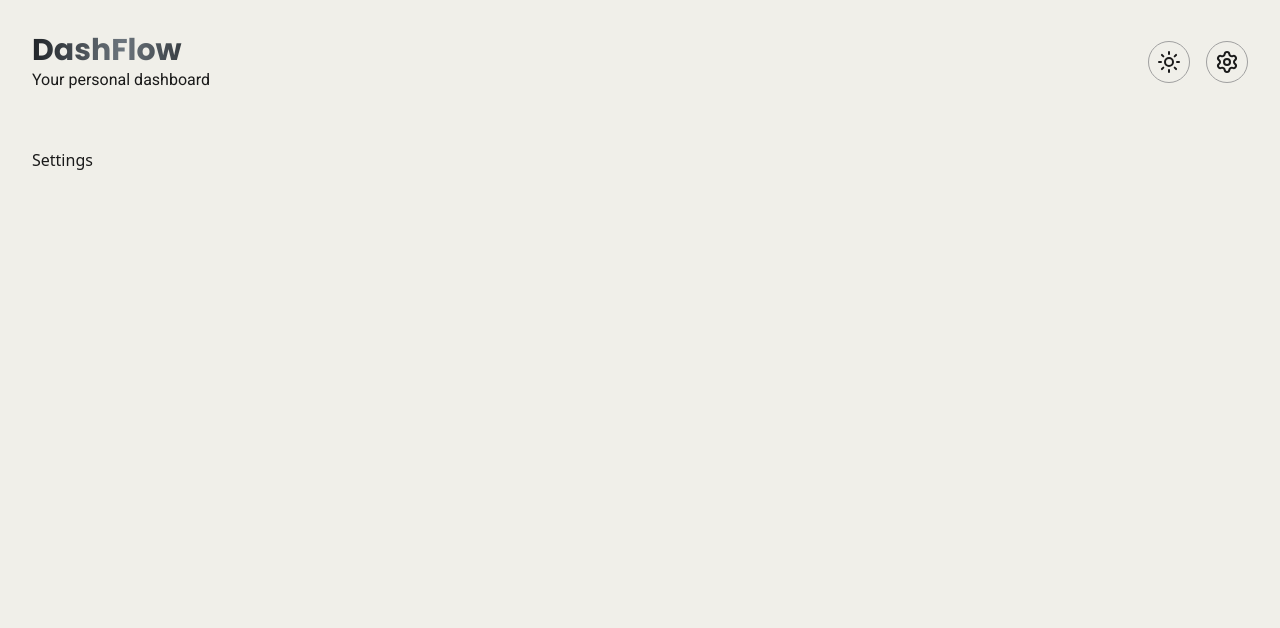
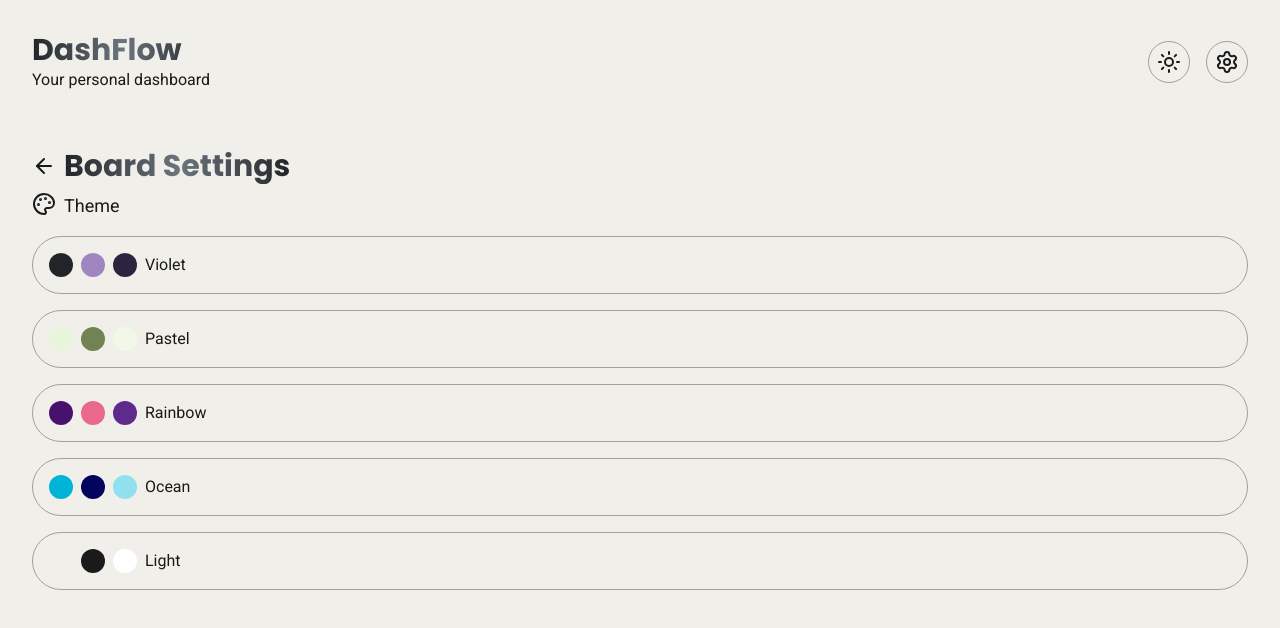
Before and after one commit to novice-is-me/personalized-dashboard, a React (Vite) app: page /settings in a window 1280 px wide. Shown: the top 628 px of the page. Built offline with nearby package versions, Linux system fonts and the light colour scheme.

Commit message:
Theme Settings Feature

```diff
--- a/src/contexts/ThemeContext.jsx
+++ b/src/contexts/ThemeContext.jsx
@@ -6,32 +6,27 @@ export const ThemeContext = createContext();
 // Create a provider component
 export const ThemeProvider = ({ children }) => {
   // default theme is light
-  const [theme, setTheme] = useState("light");
-
-  // Load theme from local storage when page mounts
-  useEffect(() => {
-    const savedTheme = localStorage.getItem("theme");
-
-    if (savedTheme) {
-      setTheme(savedTheme);
-    }
-  }, []);
+  const [theme, setTheme] = useState(localStorage.getItem("theme") || "light");
 
   // Apply theme when theme state was changed or update
   useEffect(() => {
     localStorage.setItem("theme", theme);
 
-    // Remove both classes first, then add the correct one
-    document.documentElement.classList.remove("theme-dark", "theme-light");
-    document.documentElement.classList.add(`theme-${theme}`);
+    const html = document.documentElement;
+
+    // Remove ALL classes that start with "theme-"
+    html.classList.forEach((className) => {
+      if (className.startsWith("theme-")) {
+        html.classList.remove(className);
+      }
+    });
+
+    // Add the new theme class
+    html.classList.add(`theme-${theme}`);
   }, [theme]);
 
-  const toggleTheme = () => {
-    setTheme((prevTheme) => (prevTheme === "light" ? "dark" : "light"));
-  };
-
   return (
-    <ThemeContext.Provider value={{ theme, toggleTheme }}>
+    <ThemeContext.Provider value={{ theme, setTheme }}>
       {children}
     </ThemeContext.Provider>
   );
--- a/src/index.css
+++ b/src/index.css
@@ -128,7 +128,7 @@
   --card-shadow: rgba(159, 134, 192, 0.2);
 }
 
-.theme-earth {
+.theme-pastel {
   --background: #e9f5db;
   --background-gradient: linear-gradient(
     90deg,
--- a/src/layouts/Dashboard.jsx
+++ b/src/layouts/Dashboard.jsx
@@ -1,10 +1,11 @@
 import React, { useContext } from "react";
 import { Sun, Moon, Settings } from "lucide-react";
 import { ThemeContext } from "@/contexts/ThemeContext";
+import { Link } from "react-router-dom";
 
 const Dashboard = () => {
   // destructure the params in the themeContext file using the {} syntax
-  const { theme, toggleTheme } = useContext(ThemeContext);
+  const { theme, setTheme } = useContext(ThemeContext);
 
   return (
     <div className=" flex justify-between py-8">
@@ -15,12 +16,14 @@ const Dashboard = () => {
       <div className=" flex justify-between items-center gap-4">
         <div
           className="rounded-full border p-2 hover:cursor-pointer"
-          onClick={toggleTheme}
+          onClick={() => setTheme(theme === "light" ? "dark" : "light")}
         >
           {theme === "light" ? <Sun /> : <Moon />}
         </div>
         <div className="rounded-full border p-2 hover:cursor-pointer">
-          <Settings />
+          <Link to="/settings">
+            <Settings />
+          </Link>
         </div>
       </div>
     </div>
--- a/src/page/Home.jsx
+++ b/src/page/Home.jsx
@@ -19,7 +19,7 @@ import { Weather } from "@/components/Weather";
 import { DailyQoute } from "@/components/DailyQoute";
 import { SortableCard } from "@/components/SortableCard";
 
-function Main() {
+function Home() {
   // Default order
   const defaultWidgets = [
     "time-greet",
@@ -101,4 +101,4 @@ function Main() {
   );
 }
 
-export default Main;
+export default Home;
--- a/src/page/Settings.jsx
+++ b/src/page/Settings.jsx
@@ -1,5 +1,86 @@
-import React from "react";
+import { ThemeContext } from "@/contexts/ThemeContext";
+import { ArrowLeft, Palette } from "lucide-react";
+import React, { useContext } from "react";
+import { Link } from "react-router-dom";
 
 export const Settings = () => {
-  return <div>Settings</div>;
+  // Create a state to hold the active theme
+  const { setTheme } = useContext(ThemeContext);
+
+  // Create an array of available themes
+  const availTheme = [
+    {
+      name: "violet",
+      circle1: "bg-[#212529]",
+      circle2: "bg-[#9f86c0]",
+      circle3: "bg-[#2c243e]",
+    },
+    {
+      name: "pastel",
+      circle1: "bg-[#e9f5db]",
+      circle2: "bg-[#718355]",
+      circle3: "bg-[#f0f8e8]",
+    },
+    {
+      name: "rainbow",
+      circle1: "bg-[#47126b]",
+      circle2: "bg-[#ea698b]",
+      circle3: "bg-[#5e2a8c]",
+    },
+    {
+      name: "ocean",
+      circle1: "bg-[#00b4d8]",
+      circle2: "bg-[#03045e]",
+      circle3: "bg-[#90e0ef]",
+    },
+    {
+      name: "light",
+      circle1: "bg-[#f0efe9]",
+      circle2: "bg-[#1a1a1a]",
+      circle3: "bg-[#ffffff]",
+    },
+  ];
+
+  return (
+    <div>
+      <div className="flex gap-x-2 items-center">
+        <Link to="/">
+          <ArrowLeft className="cursor-pointer" />
+        </Link>
+        <h1>Board Settings</h1>
+      </div>
+      {/* Personalization */}
+      <div className=" space-y-4">
+        <div className=" flex gap-x-2 pt-2">
+          <Palette />
+          <p className=" text-lg">Theme</p>
+        </div>
+
+        {/* Themes */}
+        <div className=" space-y-4">
+          {availTheme.map((theme) => {
+            return (
+              <div key={theme.name}>
+                <div
+                  className="flex gap-x-2 border p-4 cursor-pointer rounded-full"
+                  onClick={() => setTheme(theme.name)}
+                >
+                  <div
+                    className={`${theme.circle1} w-6 h-6 rounded-full `}
+                  ></div>
+                  <div
+                    className={`${theme.circle2} w-6 h-6 rounded-full`}
+                  ></div>
+                  <div
+                    className={`${theme.circle3} w-6 h-6 rounded-full`}
+                  ></div>
+                  <p className=" capitalize">{theme.name}</p>
+                </div>
+              </div>
+            );
+          })}
+        </div>
+      </div>
+    </div>
+  );
 };
```
